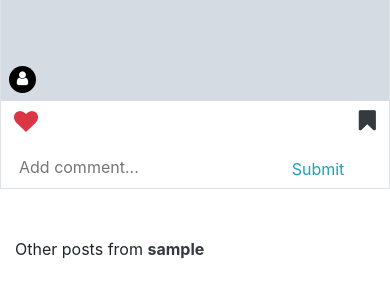
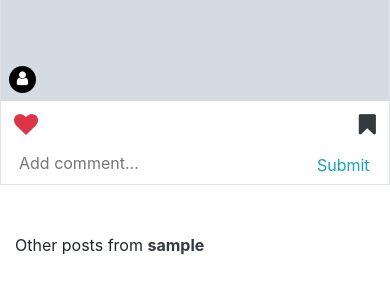
Before and after one commit to ctrebo/DjangoInstagramClone, a Django app: page /insta/comment/1/create/ in a window 390 px wide. Shown: the part 327-627 px from the top of the page. Run offline with Django 3.2, Linux system fonts and the light colour scheme; a user stored in the database is signed in; tables that the repository leaves empty hold one stand-in row (values such as "Sample post"); grey boxes marked "Sample" are stand-in pictures; some libraries are stand-ins or nearby versions.

Commit message:
make postcomment_form.html responsive

```diff
--- a/insta/forms.py
+++ b/insta/forms.py
@@ -74,7 +74,7 @@ class PostCommentCreateForm(ModelForm):
         labels = {"description":_('') }
         help_texts = {"description":_('')}
         widgets = {
-            'description': TextInput(attrs={'placeholder': 'Add comment...', "class": "border-0 d-inline comment-input",}),
+            'description': TextInput(attrs={'placeholder': 'Add comment...', "class": "border-0 d-inline comment-input w-75",}),
         }
 
 class UserUpdateForm(ModelForm):
--- a/insta/static/css/styles.css
+++ b/insta/static/css/styles.css
@@ -341,10 +341,6 @@ nav  .img-profpic {
     background-color: rgba(255, 251, 251, 0.774) !important;
 }
 
-#like-create-comment {
-    position: absolute;
-    left: 0;
-}
 
 
 .border-update-user-input {
@@ -682,6 +678,10 @@ nav  .img-profpic {
 
 }
 
+.w-23 {
+    width: 23%;
+}
+
 #pf-foto {
     background-image: url('');
     background-size: cover;
@@ -696,11 +696,6 @@ nav  .img-profpic {
 }
 
 @media (min-width: 769px) {
-    #save-create-comment {
-        position: absolute;
-        right:0;
-    }
-
     .story-brand {
         position: absolute;
         left: 2%;
--- a/insta/static/js/javascript.js
+++ b/insta/static/js/javascript.js
@@ -1,8 +1,5 @@
-var variable_height = ($("#row-create-comment").height() - $("#header-create-comment").outerHeight() - $("#submit-comment").outerHeight() - $("#like-create-comment").outerHeight() - 8);
+var variable_height = ($("#main-image-postcommentform").height() - $("#header-create-comment").outerHeight() - $("#submit-comment").outerHeight() - $("#like-create-comment").outerHeight() - 8);
 $("#comment-section").css("height", variable_height.toString() + "px");
-
-$("#like-create-comment").css("bottom", ($("#submit-comment").outerHeight() + 7).toString() + "px");
-$("#save-create-comment").css("bottom", ($("#submit-comment").outerHeight() + 7).toString() + "px");
 
 
 $( ".fontawesome-border" ).click(function() {
--- a/insta/templates/insta/postcomment_form.html
+++ b/insta/templates/insta/postcomment_form.html
@@ -79,7 +79,7 @@
         </section>
         <section>
             <article>
-                <img class="w-100 h-auto"  src="{{post.picture.url}}" alt="alt">
+                <img class="w-100 h-auto" id="main-image-postcommentform" src="{{post.picture.url}}" alt="alt">
                 {% if post.tagged_people.exists %}
                 <div class="tagged-people" data-toggle="modal" data-target="#modaltagged-{{post.pk}}"><i class="fa text-white fa-user tagged-people-icon"></i></div>
                 <div class="modal fade" id="modaltagged-{{post.pk}}" tabindex="-1" role="dialog" aria-labelledby="exampleModalCenterTitle" aria-hidden="true">
@@ -191,7 +191,7 @@
                 </article>
             </header>
         </section>
-        <section id="comment-section" class="d-none d-md-block w-100 border-add-comment position-absolute">
+        <section id="comment-section" class="d-none d-md-block w-100 border-add-comment">
             <article class="overflow-comments">
                 {% for comment in comment_list %}
                     <section class="pl-3 pt-3 d-none d-md-block single-comment position-relative">
@@ -301,22 +301,19 @@
 
             </article>
         </section>
-        <section class="d-inline-block d-md-block">
+        <section class="mt-1">
             <article>
-                <form action="{% url 'like-post' post.pk %}" method="POST">
+                <form class="d-inline-block" action="{% url 'like-post' post.pk %}" method="POST">
                     {% csrf_token %}
-                    <button type="submit" name="redirect_path" value="{% url 'create-comment' post.pk %}" class="btn mt-2 bg-white" id="like-create-comment"><i class="fa fa-15 fa-heart{% if post_is_liked %} text-danger{% else %} text-white fontawesome-border{% endif %}"></i></button>
+                    <button type="submit" name="redirect_path" value="{% url 'create-comment' post.pk %}" class="btn bg-white" id="like-create-comment"><i class="fa fa-15 fa-heart{% if post_is_liked %} text-danger{% else %} text-white fontawesome-border{% endif %}"></i></button>
                 </form>
-            </article>
-        </section>
-        <section class="d-inline-block d-md-block float-right float-md-none">
-            <article>
-                <form action="{% url 'save-post' post.pk %}" method="POST">
+                <form class="d-inline-block float-right" action="{% url 'save-post' post.pk %}" method="POST">
                     {% csrf_token %}
                     <button type="submit" name="redirect_path" value="{% url 'create-comment' post.pk %}" class="btn bg-white" id="save-create-comment"><i class="fa fa-15 fa-bookmark{% if post_is_saved %} text-dark{% else %} text-white fontawesome-border{% endif %}"></i></button>
                 </form>
             </article>
         </section>
+
         <section class="px-3 d-none d-md-block">
             <article>
                 <form action="" method="post" class="">
@@ -328,12 +325,12 @@
                 </form>
             </article>
         </section>
-        <section class="px-3 d-block d-md-none" id="id-for-inline-p">
+        <section class="pl-3 d-block d-md-none" id="id-for-inline-p">
             <article>
                 <form action="" method="post" class="">
                     {% csrf_token %}
                         {{ form.as_p }}
-                    <input type="submit" class="btn text-info w-25 bg-white" value="Submit" />
+                    <input type="submit" class="btn text-info bg-white w-23" value="Submit" />
                 </form>
             </article>
         </section>
```
